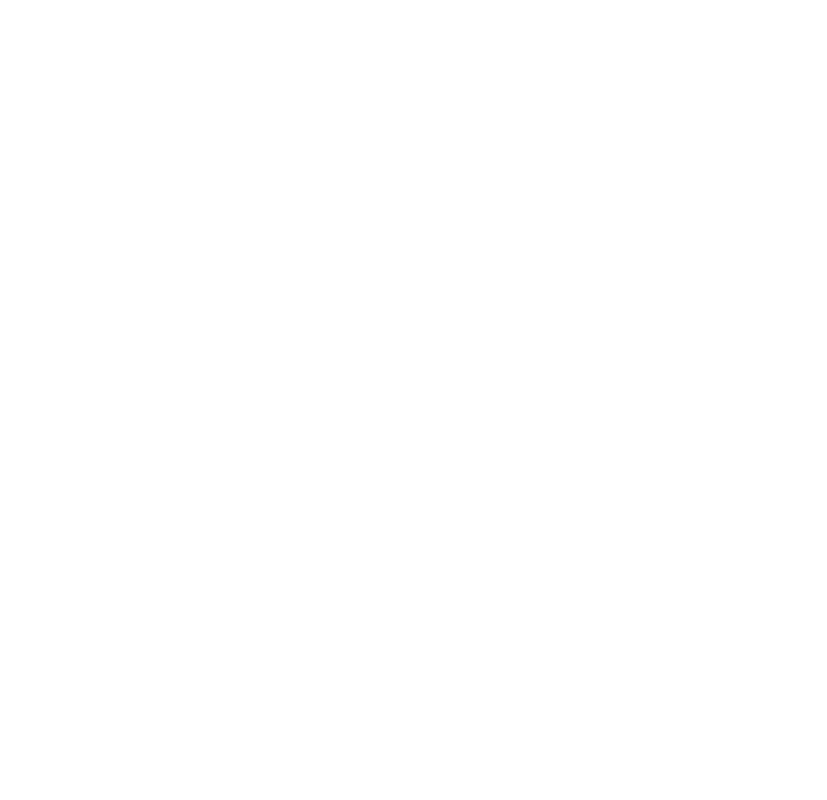
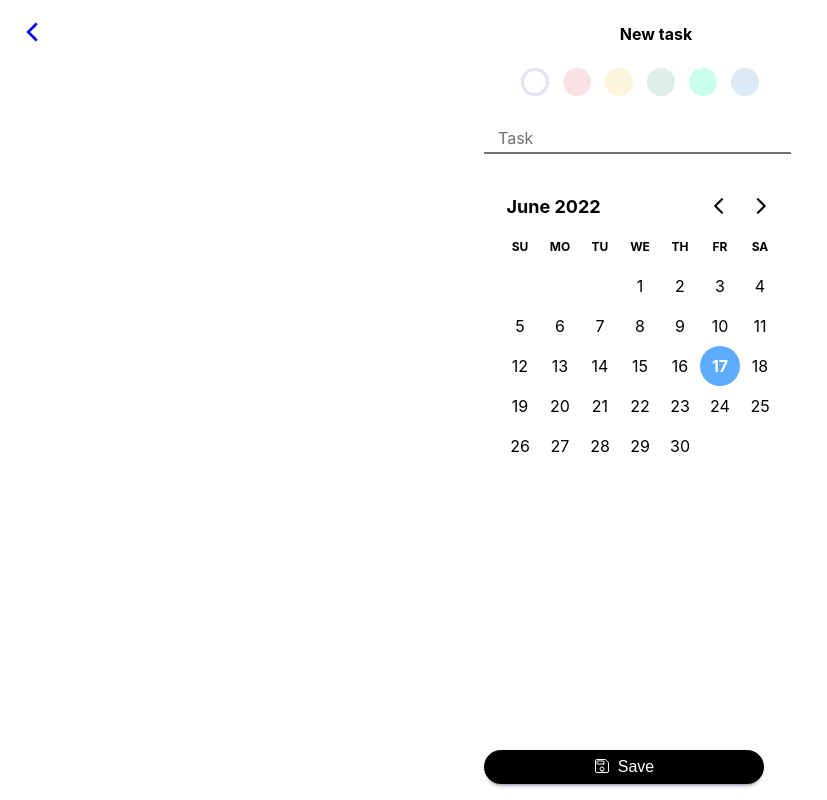
Before and after one commit to ReccaFlames/to-do-list-app, a React (Create React App) app: page /update-task/1 in a window 1280 px wide. Before the commit this address had no page. Shown: the whole page, without its empty margins (0-827 px from the left). Built offline with nearby package versions, Linux system fonts and the light colour scheme.

Commit message:
Added task edit and removal

```diff
--- a/src/App.tsx
+++ b/src/App.tsx
@@ -1,6 +1,7 @@
 import { BrowserRouter, Route, Routes } from 'react-router-dom';
 import AddTask from './routes/AddTask';
 import Home from './routes/Home';
+import UpdateTask from './routes/UpdateTask';
 
 function App() {
   return (
@@ -8,6 +9,7 @@ function App() {
       <Routes>
         <Route path="/" element={<Home />} />
         <Route path="/add-task" element={<AddTask />} />
+        <Route path="/update-task/:id" element={<UpdateTask />} />
       </Routes>
     </BrowserRouter>
   );
--- a/src/components/AddTaskForm.tsx
+++ b/src/components/AddTaskForm.tsx
@@ -19,7 +19,7 @@ interface TaskForm {
 const colorPickerColors = ["#e8dff5", "#fce1e4", "#fcf4dd", "#ddedea", "#c8ffeb", "#daeaf6"] as Color[];
 const defaultColor = colorPickerColors[0];
 
-const AddTaskForm = () => {
+const AddTaskForm = ({color, defaultDate, task}: {color?: Color, defaultDate?: number, task?: string}) => {
     const { handleSubmit, control } = useForm<TaskForm>();
 
     const dispatch = useAppDispatch();
@@ -40,7 +40,7 @@ const AddTaskForm = () => {
             <Form onSubmit={handleSubmit(onSubmit)}>
                 <Controller
                     control={control}
-                    defaultValue={defaultColor}
+                    defaultValue={color ?? defaultColor}
                     render={({ field: { onChange, value, ref } }) => (
                         <Center>
                             <CirclePicker
@@ -56,13 +56,13 @@ const AddTaskForm = () => {
                 <Controller
                     control={control}
                     render={({ field: { onChange}}) => (
-                        <TextInput label="Task" onChange={onChange}/>
+                        <TextInput label="Task" defaultValue={task} onChange={onChange}/>
                     )}
                     name="task"
                 />
                 <Controller
                     control={control}
-                    defaultValue={Date.now()}
+                    defaultValue={defaultDate ?? Date.now()}
                     render={({ field: { onChange, value }}) => (
                         <DatePicker
                             selected={new Date(value)}
--- a/src/components/List.tsx
+++ b/src/components/List.tsx
@@ -1,7 +1,7 @@
 import React, { useCallback } from "react";
 import styled from "styled-components";
 import { useAppDispatch, useAppSelector } from "../app/hooks";
-import { updateTask } from "../features/toDoList/toDoSlice";
+import { updateTaskState } from "../features/toDoList/toDoSlice";
 import { TaskToDo } from "../model";
 import ListItem from "./ListItem";
 
@@ -14,7 +14,7 @@ const List = () => {
 
     const handleChange = useCallback((event: React.ChangeEvent<HTMLInputElement>) => {
         const value = event.target.value;
-        dispatch(updateTask(value))
+        dispatch(updateTaskState(value))
     }, [dispatch]);
 
     return (
--- a/src/components/ListItem.tsx
+++ b/src/components/ListItem.tsx
@@ -1,7 +1,10 @@
 import classNames from "classnames";
 import React from "react";
-import { CgCalendar, CgMoreVerticalAlt } from "react-icons/cg";
+import { CgCalendar, CgPen, CgTrash } from "react-icons/cg";
+import { useNavigate } from "react-router-dom";
 import styled from "styled-components";
+import { useAppDispatch } from "../app/hooks";
+import { removeTask } from "../features/toDoList/toDoSlice";
 import { Color, CompletionState } from "../model";
 import Checkbox from "./Checkbox";
 
@@ -18,6 +21,18 @@ const ListItem = (props: IItem) => {
     const completed = props.state === CompletionState.FINISHED;
     const done = classNames({"text-done": completed});
 
+    const dispatch = useAppDispatch();
+    const navigate = useNavigate();
+
+    const onDeleteHandler = () => {
+        console.log(`🚀 ${props.id}`)
+        dispatch(removeTask({id: props.id}));
+    }
+
+    const onEditClick = () => {
+        navigate(`/update-task/${props.id}`)
+    }
+
     return (
         <Item bgColor={props.color}>
             <Row>
@@ -29,7 +44,8 @@ const ListItem = (props: IItem) => {
                 <SubTitle className={done}><CgCalendar style={{marginRight: ".25rem"}}/>{new Date(props.scheduleDate).toLocaleDateString()}</SubTitle>
             </Col2>
             <Col3>
-                <StyledButton><CgMoreVerticalAlt /></StyledButton>
+                <StyledButton onClick={onEditClick}><CgPen size="1.2rem"/></StyledButton>
+                <StyledButton onClick={onDeleteHandler}><CgTrash size="1.2rem"/></StyledButton>
             </Col3>
             </Row>
         </Item>
@@ -87,5 +103,7 @@ const Col2 = styled.div`
 `
 
 const Col3 = styled.div`
-    display: inline-block;
+    display: flex;
+    flex-direction: column;
+    justify-content: center;
 `
--- a/src/components/TextInput.tsx
+++ b/src/components/TextInput.tsx
@@ -5,6 +5,7 @@ import { Color } from "../model";
 
 interface TextInputProps {
     label?: string;
+    defaultValue?: string;
     color?: Color
     error?: boolean;
     errorMessage?: string;
@@ -12,13 +13,13 @@ interface TextInputProps {
 };
 
 const TextInput = (props: TextInputProps) => {
-    const { label, color, onChange, error, errorMessage } = props;
+    const { label, defaultValue, color, onChange, error, errorMessage } = props;
     const labelClasses = classNames("input-underlined", { "input-danger": error});
 
     return (
         <TextContainer color={color}>
             <label className={labelClasses}>
-                <input required onChange={onChange}/>
+                <input required onChange={onChange} defaultValue={defaultValue}/>
                 <span className="input-label">{label}</span>
                 {errorMessage && <span className="input-helper">{errorMessage}</span>}
             </label>
--- a/src/features/toDoList/toDoSlice.tsx
+++ b/src/features/toDoList/toDoSlice.tsx
@@ -10,14 +10,14 @@ const initialState: Array<TaskToDo> = [
         task: 'Lorem ipsum dolor sit',
         scheduleDate: Date.now(),
         state: CompletionState.OPEN,
-        color: "#D3F9D9"
+        color: "#c8ffeb"
     },
     {
         id: "8abafc55-d960-442a-9b28-6adfb118568c",
         task: 'Ut enim ad minim veniam, quis nostrud exercitation',
         scheduleDate: Date.now(),
         state: CompletionState.OPEN,
-        color: "#D3E2F9"
+        color: "#daeaf6"
     },
 ]
 
@@ -31,14 +31,20 @@ export const toDoSlice = createSlice({
             state.push(newTask);
         },
         removeTask: (state, action) => {
-            state = state.filter(task => task.id !== action.payload.id);
+            return state.filter(task => task.id !== action.payload.id);
+        },
+        updateTaskState: (state, {payload}) => {
+            state = updateListItem(payload, state, updateTodoState);
         },
         updateTask: (state, {payload}) => {
-            state = updateListItem(payload, state, updateTodoState);
+            const index = state.findIndex((item: any) => item?.id === payload.id);
+
+            const updated = {...state[index], ...payload};
+            return  [...state.slice(0, index), updated, ...state.slice(index + 1)];
         },
     },
 })
 
-export const { addTask, removeTask, updateTask } = toDoSlice.actions;
+export const { addTask, removeTask, updateTaskState } = toDoSlice.actions;
 
 export default toDoSlice.reducer;
--- /dev/null
+++ b/src/routes/UpdateTask.tsx
@@ -0,0 +1,49 @@
+import { CgChevronLeft } from "react-icons/cg";
+import { Link, useParams } from "react-router-dom";
+import styled from "styled-components";
+import { useAppSelector } from "../app/hooks";
+import AddTaskForm from "../components/AddTaskForm";
+import { TaskToDo } from "../model";
+
+const UpdateTask = () => {
+
+    const selectorItems = useAppSelector((state) => state.toDo) as Array<TaskToDo>;
+
+    let params = useParams();
+    const item = selectorItems.find(item => item.id === params.id);
+
+    return (
+        <div>
+            <Header>
+                <LeftCol><Link to="/"><CgChevronLeft size={32}/></Link></LeftCol>
+                <Title>New task</Title>
+            </Header>
+            <div style={{paddingLeft: "2rem", paddingRight: "2rem"}}>
+                <AddTaskForm task={item?.task} color={item?.color} defaultDate={item?.scheduleDate}/>
+            </div>
+        </div>
+    );
+}
+
+export default UpdateTask;
+
+const Header = styled.header`
+  display: flex;
+  justify-content: center;
+  padding: 1em;
+  font-size: 1rem;
+  font-weight: 700;
+  align-items: center;
+`;
+
+const Title = styled.span`
+    display: flex;
+    justify-content: center;
+    flex: 1;
+`;
+
+const LeftCol = styled.div`
+    display: flex;
+    justify-content: center;
+    align-items: center;
+`;
```
